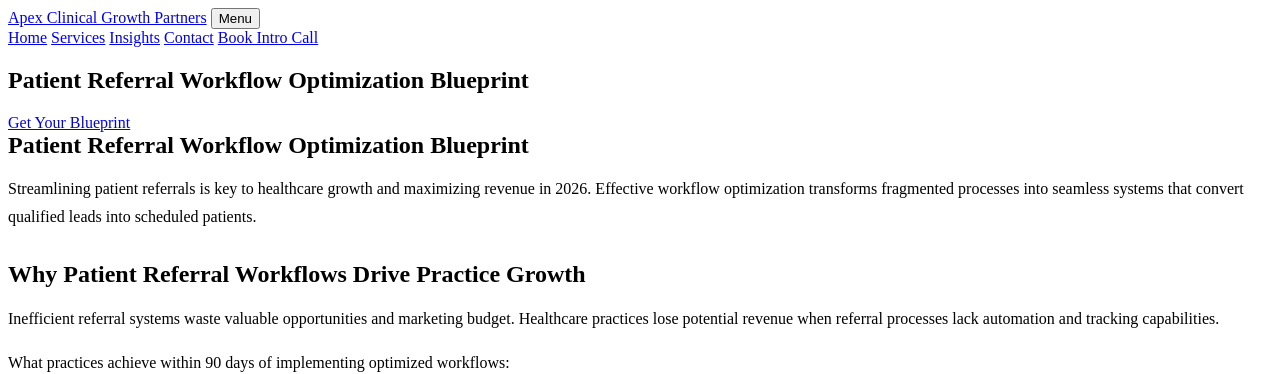
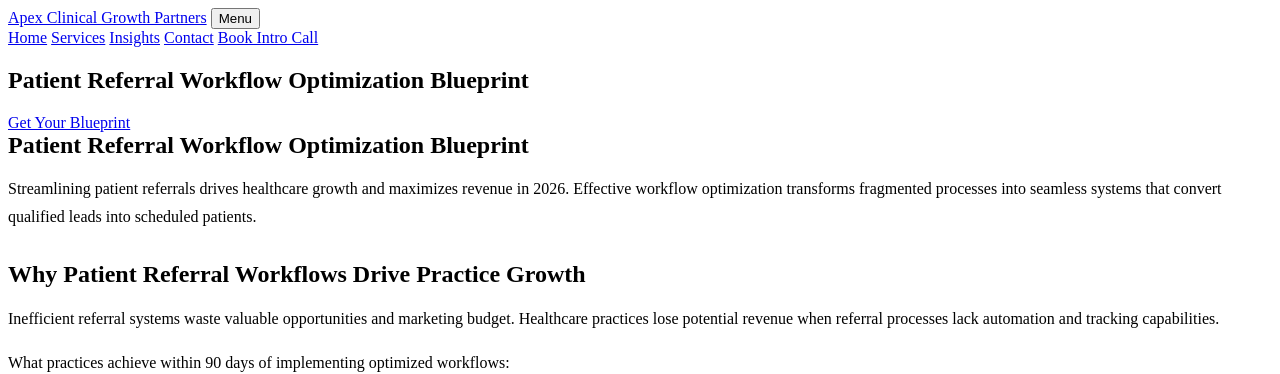
Before and after one commit to prjctlphbt/orbitr-canary-angular-20260228, a Jekyll site: the page patient-referral-workflow-blueprint.html, which Jekyll copies as it is, in a window 1280 px wide. Shown: the top 374 px of the page. Built offline with Jekyll 4.4.1, drawn with Linux system fonts in a browser that asks for light colours.

Commit message:
Rollback: Revert changes to patient-referral-workflow-blueprint.html

```diff
--- a/patient-referral-workflow-blueprint.html
+++ b/patient-referral-workflow-blueprint.html
@@ -4,9 +4,10 @@
 <head>
 <meta charset="utf-8"/>
 <meta content="width=device-width, initial-scale=1.0" name="viewport"/>
-<meta content="Enhance your patient referral workflow with Apex Clinical Growth Partners. Streamline processes, reduce delays, and increase referral volume by 40% in 2026. Obtain your blueprint now." name="description"/>
+<meta content="Optimize your patient referral workflow with Apex Clinical Growth Partners. Streamline processes, reduce delays, and boost referral volume by 40% in 2026. Get your blueprint today." name="description"/>
 <title>Patient Referral Workflow Optimization Blueprint | 2026 Guide</title>
 <style>
+
 
 /* Minimal functional styles (accordion, forms only) */
 
@@ -48,7 +49,7 @@
  box-sizing: border-box;
 }
 
-</style>
+ </style>
 <style id="orbitr-generated-content-style">
 .orbitr-generated-content > * {
  margin: 0;
@@ -83,8 +84,7 @@
 .orbitr-generated-content li {
  line-height: 1.65;
 }
-</style>
-</head>
+</style></head>
 <body>
 <header>
 <div class="container navbar">
@@ -109,7 +109,7 @@
 <section class="landing-content">
 <div class="container orbitr-generated-content">
 <h1>Patient Referral Workflow Optimization Blueprint</h1>
-<p>Streamlining patient referrals is key to healthcare growth and maximizing revenue in 2026. Effective workflow optimization transforms fragmented processes into seamless systems that convert qualified leads into scheduled patients.</p>
+<p>Streamlining patient referrals drives healthcare growth and maximizes revenue in 2026. Effective workflow optimization transforms fragmented processes into seamless systems that convert qualified leads into scheduled patients.</p>
 <h2>Why Patient Referral Workflows Drive Practice Growth</h2>
 <p>Inefficient referral systems waste valuable opportunities and marketing budget. Healthcare practices lose potential revenue when referral processes lack automation and tracking capabilities.</p>
 <p>What practices achieve within 90 days of implementing optimized workflows:</p>
@@ -179,14 +179,14 @@
 <div class="container small-note">Framework canary fixture for Orbitr approval testing.</div>
 </footer>
 <script>
-// FAQ accordion functionality
-document.querySelectorAll('.faq-question').forEach(button => {
+ // FAQ accordion functionality
+ document.querySelectorAll('.faq-question').forEach(button => {
  button.addEventListener('click', () => {
  const expanded = button.getAttribute('aria-expanded') === 'true';
  button.setAttribute('aria-expanded', !expanded);
  button.parentElement.classList.toggle('active');
  });
-});
-</script>
+ });
+ </script>
 </body>
 </html>
```
